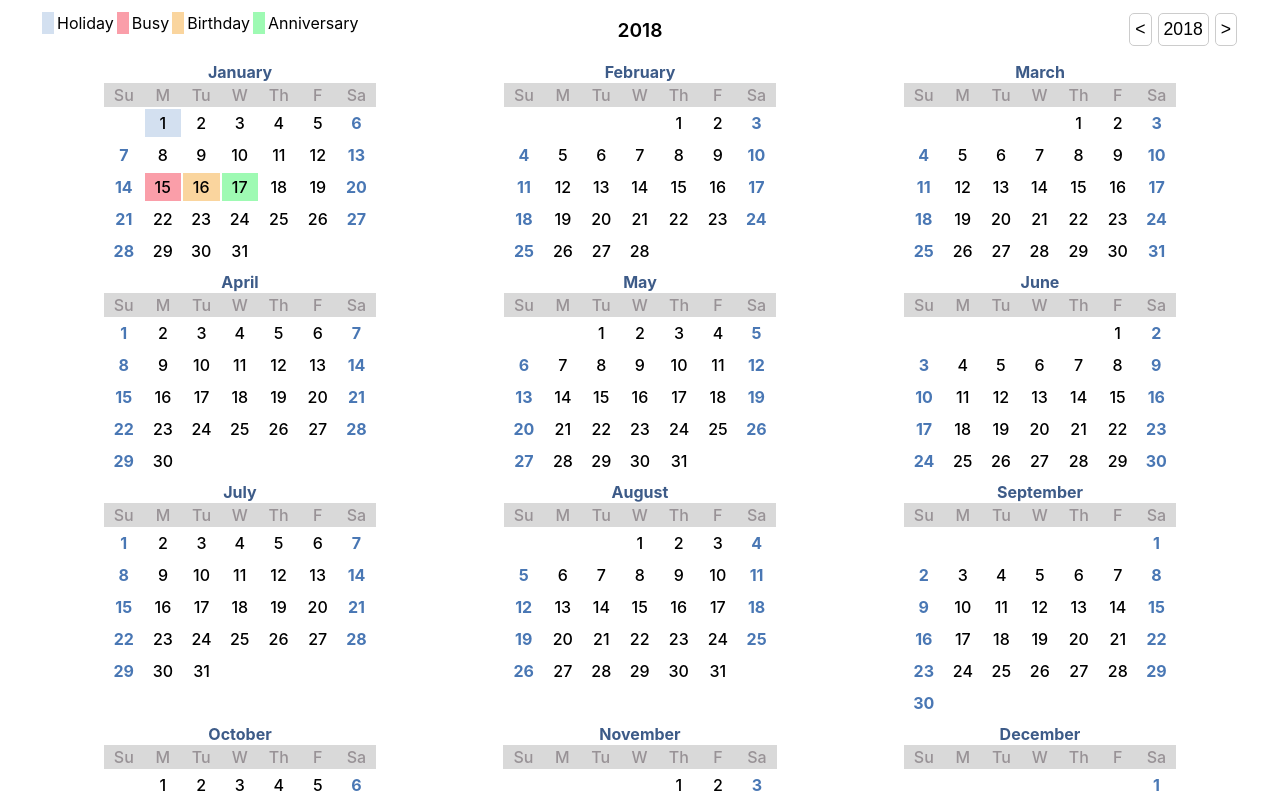
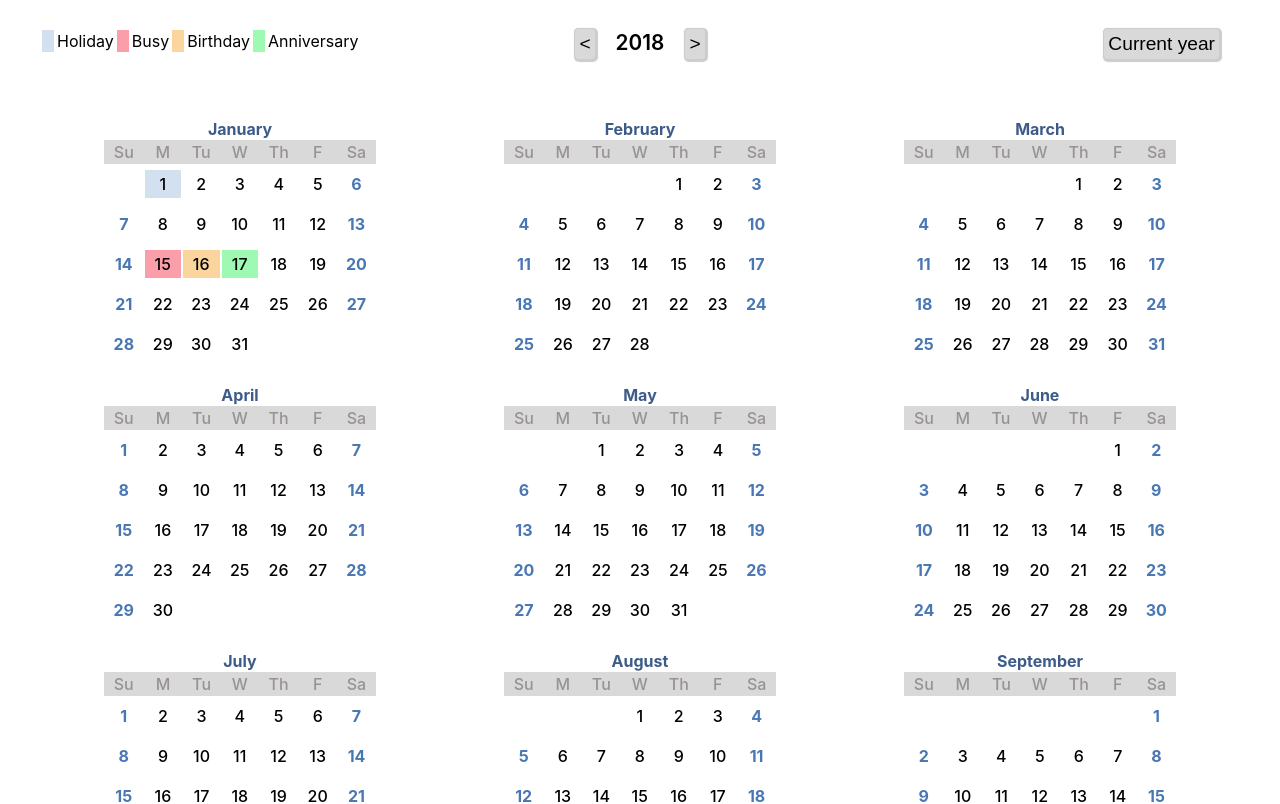
Before and after one commit to anandamohanram/calendar-react-redux, a React (Create React App) app: page / in a window 1280 px wide. Shown: the top 804 px of the page. Built offline with nearby package versions, Linux system fonts and the light colour scheme.

Commit message:
visual tweaks

```diff
--- a/src/components/Header/Header.js
+++ b/src/components/Header/Header.js
@@ -24,13 +24,15 @@ const Header = (props) => {
                 </tbody>
             </table>
             </div>
+
             <div className={classes.title}>
+            <button onClick={props.prev}> &lt; </button>
             {props.year}
+            <button onClick={props.next}> &gt; </button>
             </div>
+
             <div className={classes.right}>
-            <button onClick={props.prev}> &lt; </button>
-            <button onClick={props.today}>{props.yearNow}</button>
-            <button onClick={props.next}> &gt; </button>
+            <button onClick={props.today}> Current year</button>
             </div>
         </div>
     );
--- a/src/components/Header/Header.module.scss
+++ b/src/components/Header/Header.module.scss
@@ -6,18 +6,20 @@ $birthday: #fad59e;
 .header{
     width:100%;
     max-width: 1200px;
-    margin: auto;
+    margin: 20px auto;
     display: flex;
     justify-content: center;
     align-items: space-evenly;
-    padding: 10px;
+    padding: 8px;
     button{
         border:1px solid #ccc;
-        margin: 3px;
-        padding: 5px;
-        background-color: #fff;
-        border-radius: 5px;
-        font-size: 1.1rem;
+        margin: 0px 20px 20px 20px;
+        padding: 4px;
+        background-color: #d9d9d9;
+        color: #000;
+        font-size: 1.2rem;
+        border-radius: 4px;
+        box-shadow: 1px 1px 1px 1px #ccc;
     }
     .left{
         float: left;
@@ -32,7 +34,7 @@ $birthday: #fad59e;
     .title{
         margin: auto;
         width: 350px;
-        font-size:1.2rem;
+        font-size:1.3rem;
         font-weight: 600;
     }
     .holiday    {width:10px; height:10px; background-color: $holiday}
--- a/src/components/Year/Year.module.scss
+++ b/src/components/Year/Year.module.scss
@@ -6,6 +6,6 @@
     font-weight: 500;
     *{
         flex: 1 1 360px;
-        margin: 1px auto;
+        margin: 5px auto;
     }
 }
```
